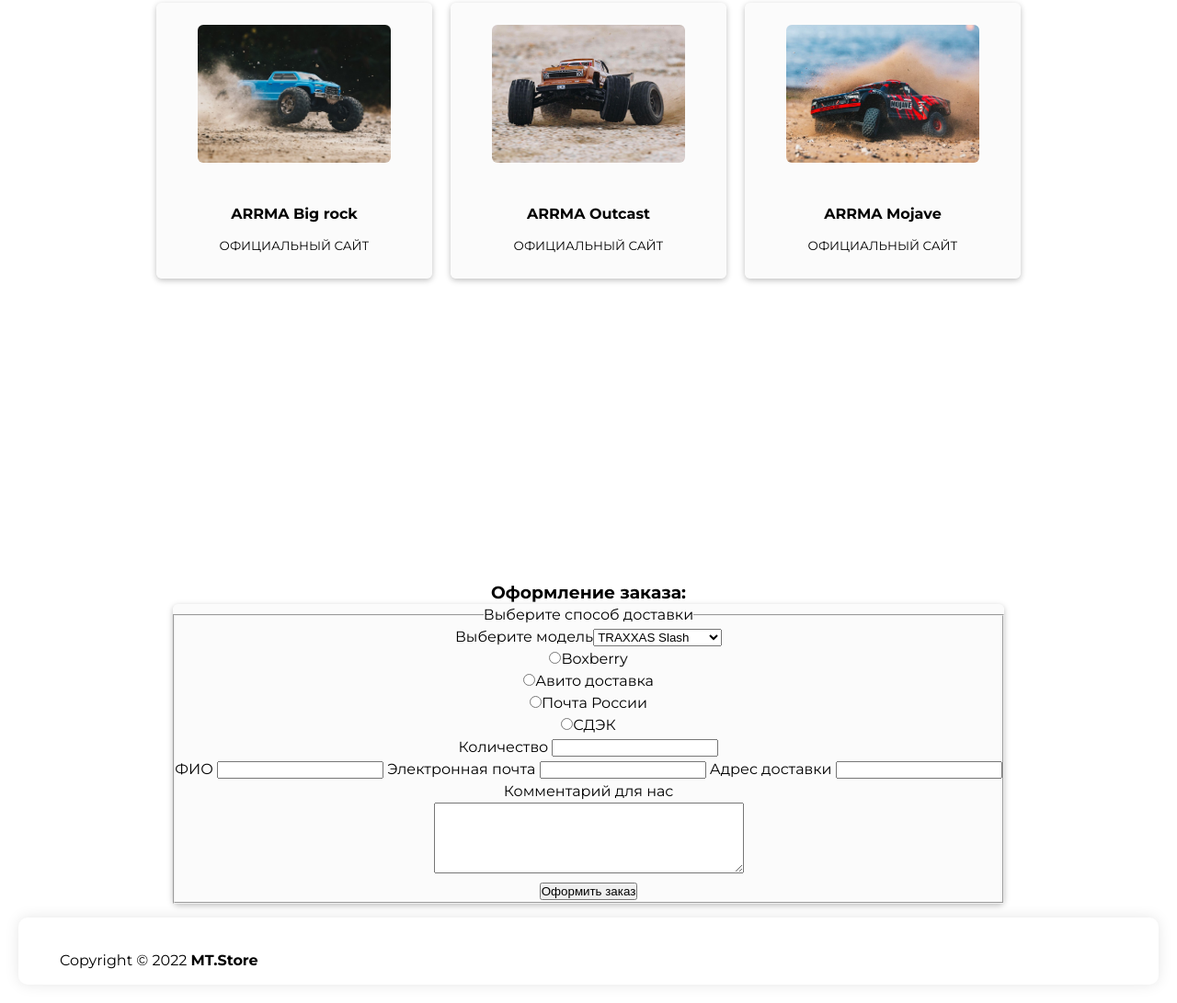
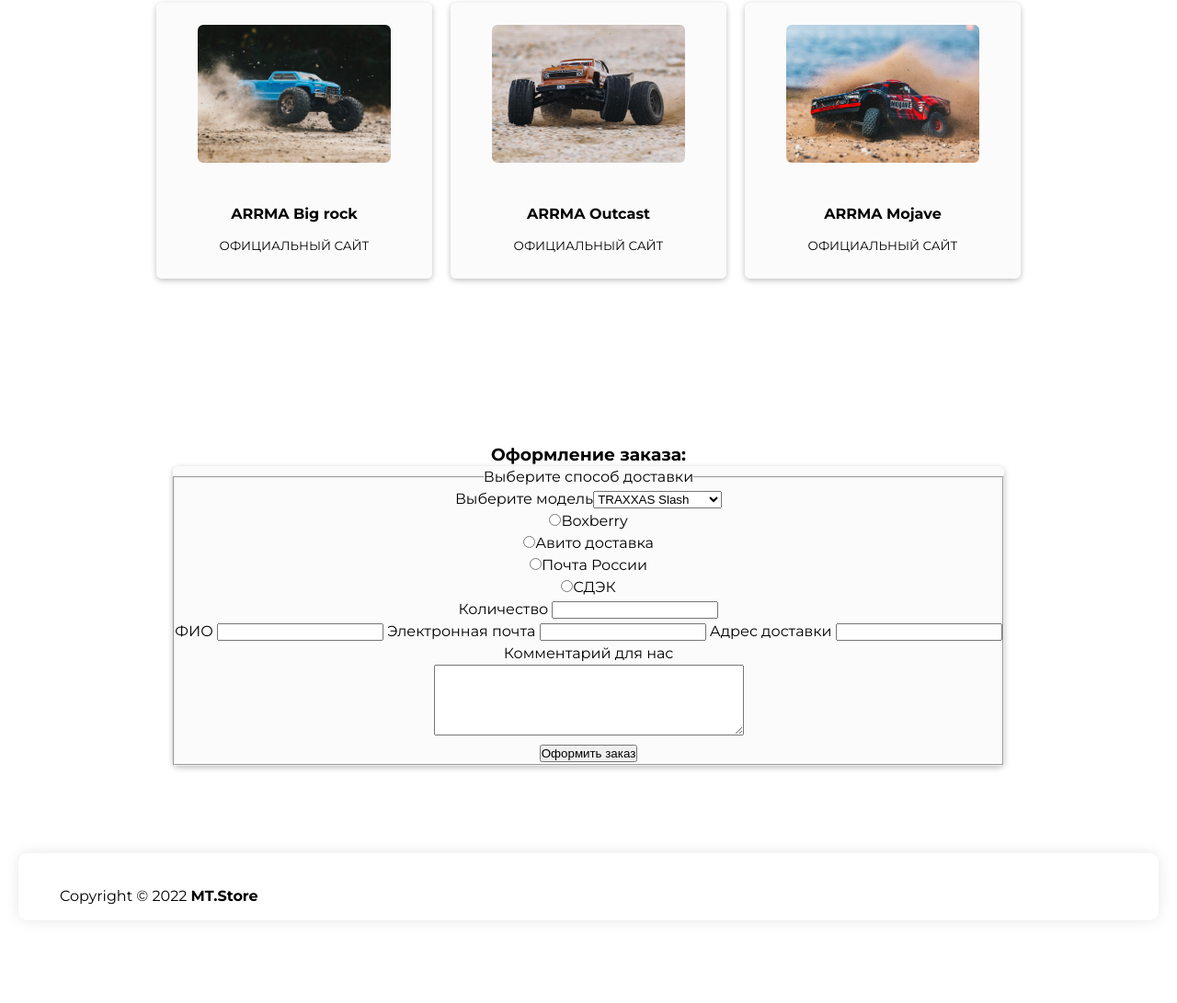
Before and after one commit to MaksTumanov/finalproject, a plain HTML site: page docs/index.html in a window 1280 px wide. Shown: the part 891-1982 px from the top of the page at 92% size. After the commit the page ends 1912 px from the top, so only its background shows below. Drawn offline with Linux system fonts and the light colour scheme.

Commit message:
Update style.css

```diff
--- a/docs/style.css
+++ b/docs/style.css
@@ -174,7 +174,7 @@ h2{
 
 .content3 {
     text-align: center;
-    padding-top: 150px;
+    padding-bottom: 80px;
     display: flex;
     max-width: 1200px;
     justify-content: space-around;
```
